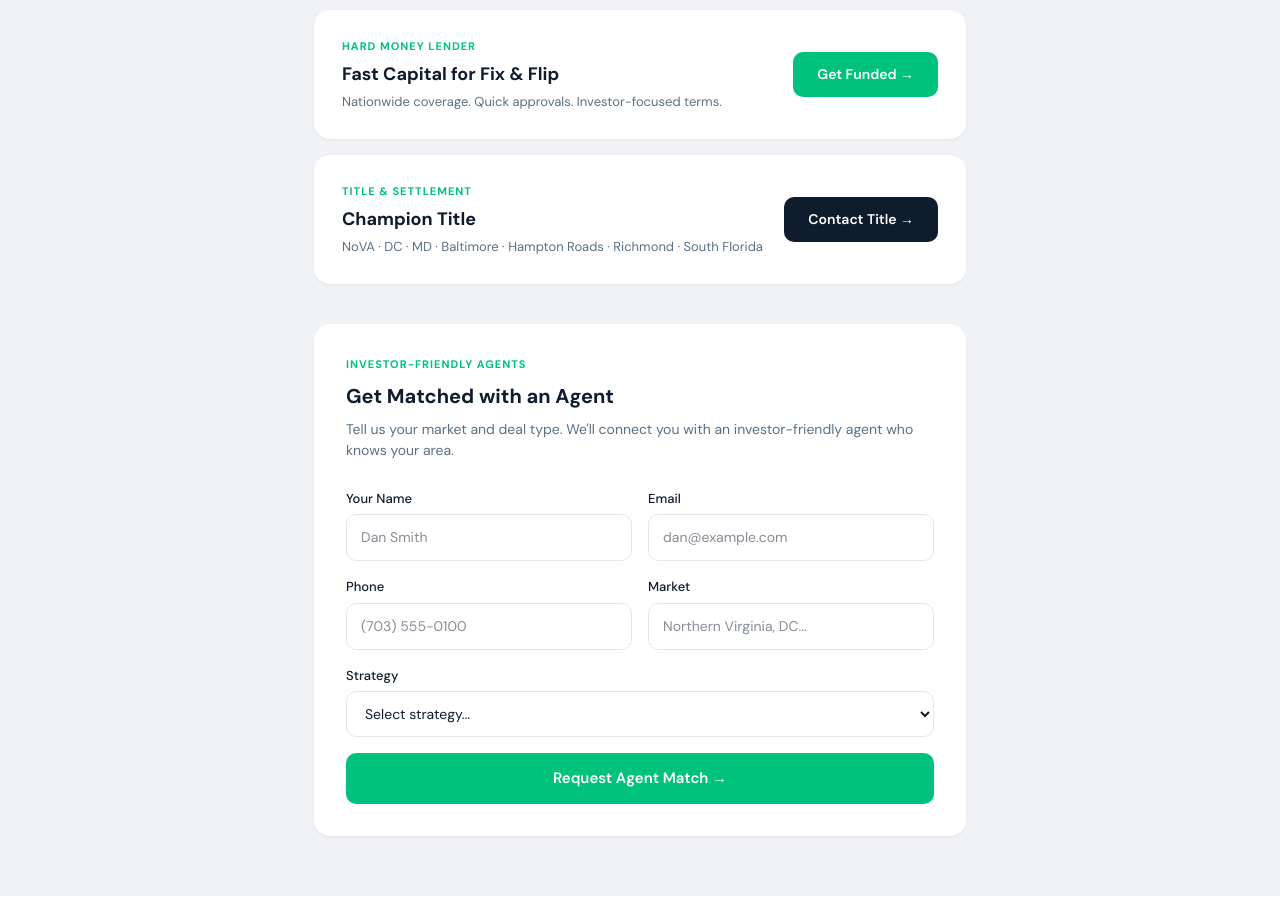
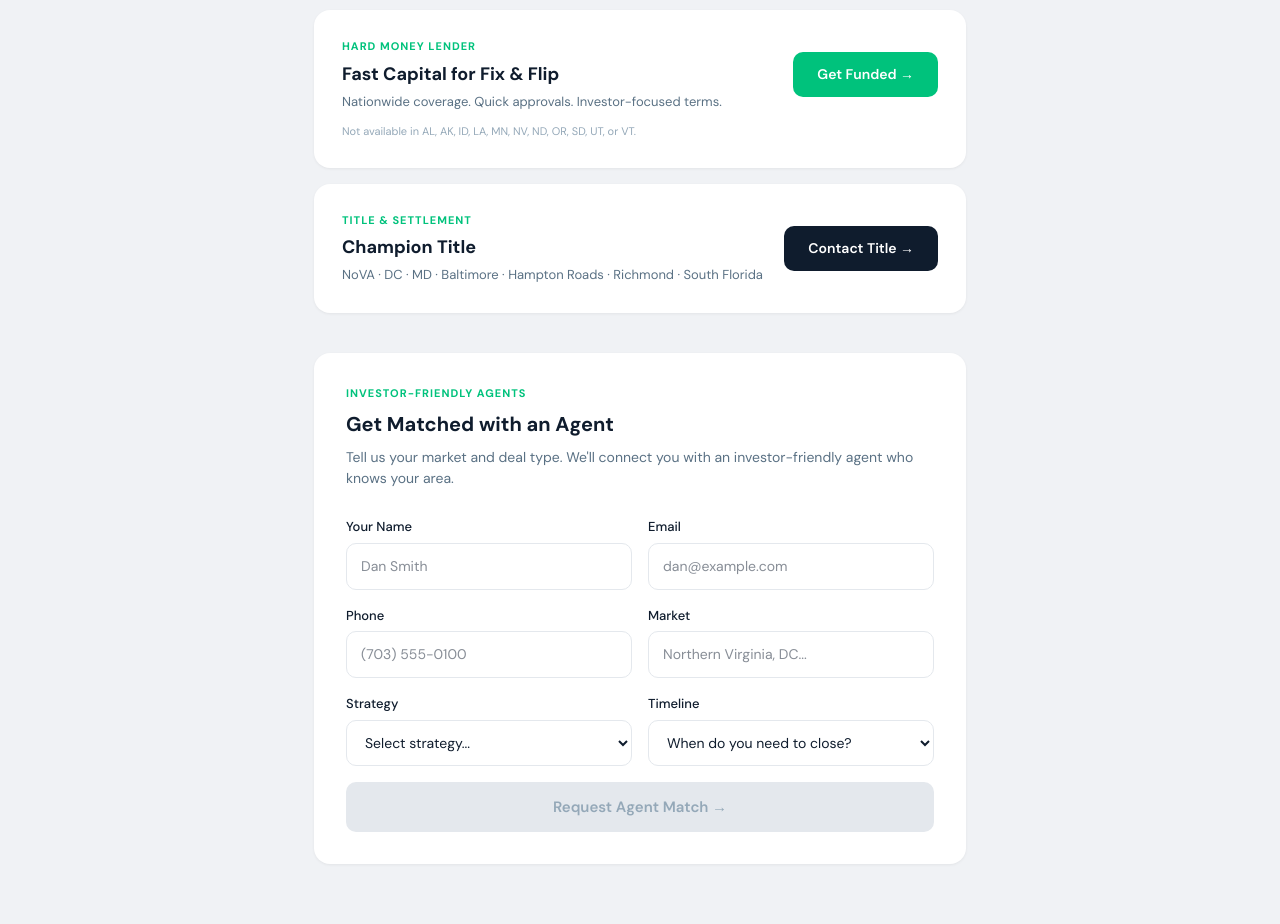
Before and after one commit to freedealcalc/freedealcalc, a Next.js app: page /partners in a window 1280 px wide. Shown: the part 240-1164 px from the top of the page. Before the commit the page ends 1136 px from the top, so only its background shows below. Built offline with nearby package versions, Linux system fonts and the light colour scheme.

Commit message:
Update partners page and add agent match API route

```diff
--- /dev/null
+++ b/app/api/agent-match/route.js
@@ -0,0 +1,40 @@
+import sgMail from '@sendgrid/mail';
+
+sgMail.setApiKey(process.env.SENDGRID_API_KEY);
+
+export async function POST(req) {
+  try {
+    const { name, email, phone, market, strategy, timeline } = await req.json();
+
+    if (!name || !email || !market) {
+      return Response.json({ error: 'Missing required fields' }, { status: 400 });
+    }
+
+    await sgMail.send({
+      to: 'dan@hssvirginia.com',
+      from: 'info@freedealcalc.com',
+      subject: `New Agent Match Request — ${market}`,
+      html: `
+        <!DOCTYPE html>
+        <html>
+        <body style="font-family: Arial, sans-serif; padding: 24px; color: #1a1a1a;">
+          <h2 style="color: #00C27C;">New Agent Match Request</h2>
+          <p><strong>Name:</strong> ${name}</p>
+          <p><strong>Email:</strong> ${email}</p>
+          <p><strong>Phone:</strong> ${phone || 'Not provided'}</p>
+          <p><strong>Market:</strong> ${market}</p>
+          <p><strong>Strategy:</strong> ${strategy || 'Not specified'}</p>
+          <p><strong>Timeline:</strong> ${timeline || 'Not specified'}</p>
+          <hr style="margin-top: 24px; border-color: #e2e8e4;">
+          <p style="font-size: 11px; color: #888888;">Sent from FreeDealCalc.com agent match form</p>
+        </body>
+        </html>
+      `,
+    });
+
+    return Response.json({ success: true });
+  } catch (error) {
+    console.error('Agent match email error:', error);
+    return Response.json({ error: 'Failed to send' }, { status: 500 });
+  }
+}
--- a/app/partners/page.js
+++ b/app/partners/page.js
@@ -16,26 +16,37 @@ export default function PartnersPage() {
         <p style={{ fontSize: '16px', color: '#5a7184', marginBottom: '48px' }}>Vetted lenders, title, and agents ready to help you close.</p>
 
         {/* Hard Money Lender */}
-        <div style={{ background: 'white', borderRadius: '16px', padding: '28px', marginBottom: '16px', boxShadow: '0 1px 3px rgba(0,0,0,0.06)', display: 'flex', alignItems: 'center', justifyContent: 'space-between', flexWrap: 'wrap', gap: '16px' }}>
+        <div style={{ background: 'white', borderRadius: '16px', padding: '28px', marginBottom: '16px', boxShadow: '0 1px 3px rgba(0,0,0,0.06)' }}>
+          <div style={{ display: 'flex', alignItems: 'center', justifyContent: 'space-between', flexWrap: 'wrap', gap: '16px', marginBottom: '12px' }}>
             <div>
               <div style={{ fontSize: '11px', fontWeight: '700', color: '#00C27C', letterSpacing: '1px', textTransform: 'uppercase', marginBottom: '6px' }}>Hard Money Lender</div>
-            <div style={{ fontSize: '18px', fontWeight: '700', color: '#0f1c2d', marginBottom: '4px' }}>Fast Capital for Fix & Flip</div>
+              <div style={{ fontSize: '18px', fontWeight: '700', color: '#0f1c2d', marginBottom: '4px' }}>Fast Capital for Fix &amp; Flip</div>
               <div style={{ fontSize: '13px', color: '#5a7184' }}>Nationwide coverage. Quick approvals. Investor-focused terms.</div>
             </div>
-          <a href="https://newsilver.com" target="_blank" rel="noopener noreferrer"
+            <a
+              href="https://track.flexlinkspro.com/g.ashx?foid=24.216153.6588769&trid=1544902.216153&foc=16&fot=9999&fos=6"
+              target="_blank"
+              rel="noopener noreferrer"
               style={{ padding: '12px 24px', background: '#00C27C', color: 'white', borderRadius: '10px', textDecoration: 'none', fontSize: '14px', fontWeight: '600', whiteSpace: 'nowrap' }}>
               Get Funded →
             </a>
+          </div>
+          <div style={{ fontSize: '11px', color: '#94a8b8', lineHeight: '1.5' }}>
+            Not available in AL, AK, ID, LA, MN, NV, ND, OR, SD, UT, or VT.
+          </div>
         </div>
 
         {/* Champion Title */}
         <div style={{ background: 'white', borderRadius: '16px', padding: '28px', marginBottom: '40px', boxShadow: '0 1px 3px rgba(0,0,0,0.06)', display: 'flex', alignItems: 'center', justifyContent: 'space-between', flexWrap: 'wrap', gap: '16px' }}>
           <div>
-            <div style={{ fontSize: '11px', fontWeight: '700', color: '#00C27C', letterSpacing: '1px', textTransform: 'uppercase', marginBottom: '6px' }}>Title & Settlement</div>
+            <div style={{ fontSize: '11px', fontWeight: '700', color: '#00C27C', letterSpacing: '1px', textTransform: 'uppercase', marginBottom: '6px' }}>Title &amp; Settlement</div>
             <div style={{ fontSize: '18px', fontWeight: '700', color: '#0f1c2d', marginBottom: '4px' }}>Champion Title</div>
             <div style={{ fontSize: '13px', color: '#5a7184' }}>NoVA · DC · MD · Baltimore · Hampton Roads · Richmond · South Florida</div>
           </div>
-          <a href="https://championtitle.com" target="_blank" rel="noopener noreferrer"
+          <a
+            href="https://www.championtitle.com/contact-us/"
+            target="_blank"
+            rel="noopener noreferrer"
             style={{ padding: '12px 24px', background: '#0f1c2d', color: 'white', borderRadius: '10px', textDecoration: 'none', fontSize: '14px', fontWeight: '600', whiteSpace: 'nowrap' }}>
             Contact Title →
           </a>
@@ -56,7 +67,7 @@ export default function PartnersPage() {
 }
 
 function AgentForm() {
-  const [form, setForm] = useState({ name: '', email: '', phone: '', market: '', strategy: '' });
+  const [form, setForm] = useState({ name: '', email: '', phone: '', market: '', strategy: '', timeline: '' });
   const [submitted, setSubmitted] = useState(false);
   const [loading, setLoading] = useState(false);
 
@@ -68,13 +79,13 @@ function AgentForm() {
     if (!form.name || !form.email || !form.market) return;
     setLoading(true);
     try {
-      await fetch('/api/agent-match', {
+      const res = await fetch('/api/agent-match', {
         method: 'POST',
         headers: { 'Content-Type': 'application/json' },
         body: JSON.stringify(form),
       });
-      setSubmitted(true);
-    } catch(e) {}
+      if (res.ok) setSubmitted(true);
+    } catch (e) {}
     setLoading(false);
   }
 
@@ -86,6 +97,19 @@ function AgentForm() {
     </div>
   );
 
+  const inputStyle = {
+    width: '100%',
+    padding: '12px 14px',
+    borderRadius: '10px',
+    border: '1.5px solid #e4e8ed',
+    fontSize: '14px',
+    fontFamily: 'DM Sans, sans-serif',
+    outline: 'none',
+    color: '#0f1c2d',
+    boxSizing: 'border-box',
+    background: 'white',
+  };
+
   return (
     <div style={{ display: 'grid', gridTemplateColumns: '1fr 1fr', gap: '16px' }}>
       {[
@@ -96,25 +120,56 @@ function AgentForm() {
       ].map(f => (
         <div key={f.key}>
           <label style={{ fontSize: '13px', fontWeight: '500', color: '#0f1c2d', display: 'block', marginBottom: '6px' }}>{f.label}</label>
-          <input type={f.type} value={form[f.key]} onChange={e => set(f.key, e.target.value)}
+          <input
+            type={f.type}
+            value={form[f.key]}
+            onChange={e => set(f.key, e.target.value)}
             placeholder={f.placeholder}
-            style={{ width: '100%', padding: '12px 14px', borderRadius: '10px', border: '1.5px solid #e4e8ed', fontSize: '14px', fontFamily: 'DM Sans, sans-serif', outline: 'none', color: '#0f1c2d', boxSizing: 'border-box' }} />
+            style={inputStyle}
+          />
         </div>
       ))}
-      <div style={{ gridColumn: '1 / -1' }}>
+
+      {/* Strategy */}
+      <div>
         <label style={{ fontSize: '13px', fontWeight: '500', color: '#0f1c2d', display: 'block', marginBottom: '6px' }}>Strategy</label>
-        <select value={form.strategy} onChange={e => set('strategy', e.target.value)}
-          style={{ width: '100%', padding: '12px 14px', borderRadius: '10px', border: '1.5px solid #e4e8ed', fontSize: '14px', fontFamily: 'DM Sans, sans-serif', outline: 'none', color: '#0f1c2d', background: 'white' }}>
+        <select value={form.strategy} onChange={e => set('strategy', e.target.value)} style={inputStyle}>
           <option value="">Select strategy...</option>
-          <option value="Flip">Fix & Flip</option>
+          <option value="Fix & Flip">Fix &amp; Flip</option>
           <option value="Wholesale">Wholesale</option>
-          <option value="Rental">Rental / Buy & Hold</option>
+          <option value="Rental / Buy & Hold">Rental / Buy &amp; Hold</option>
           <option value="BRRRR">BRRRR</option>
         </select>
       </div>
+
+      {/* Timeline */}
+      <div>
+        <label style={{ fontSize: '13px', fontWeight: '500', color: '#0f1c2d', display: 'block', marginBottom: '6px' }}>Timeline</label>
+        <select value={form.timeline} onChange={e => set('timeline', e.target.value)} style={inputStyle}>
+          <option value="">When do you need to close?</option>
+          <option value="ASAP">ASAP</option>
+          <option value="30 days">30 days</option>
+          <option value="60 days">60 days</option>
+          <option value="90+ days">90+ days</option>
+        </select>
+      </div>
+
+      {/* Submit */}
       <div style={{ gridColumn: '1 / -1' }}>
-        <button onClick={handleSubmit} disabled={loading}
-          style={{ width: '100%', padding: '14px', background: '#00C27C', color: 'white', border: 'none', borderRadius: '10px', fontSize: '15px', fontWeight: '600', cursor: loading ? 'not-allowed' : 'pointer', opacity: loading ? 0.7 : 1 }}>
+        <button
+          onClick={handleSubmit}
+          disabled={loading || !form.name || !form.email || !form.market}
+          style={{
+            width: '100%',
+            padding: '14px',
+            background: form.name && form.email && form.market ? '#00C27C' : '#e4e8ed',
+            color: form.name && form.email && form.market ? 'white' : '#94a8b8',
+            border: 'none',
+            borderRadius: '10px',
+            fontSize: '15px',
+            fontWeight: '600',
+            cursor: loading || !form.name || !form.email || !form.market ? 'not-allowed' : 'pointer',
+          }}>
           {loading ? 'Sending...' : 'Request Agent Match →'}
         </button>
       </div>
```
Lines whose indentation alone changed are shown as unchanged.
